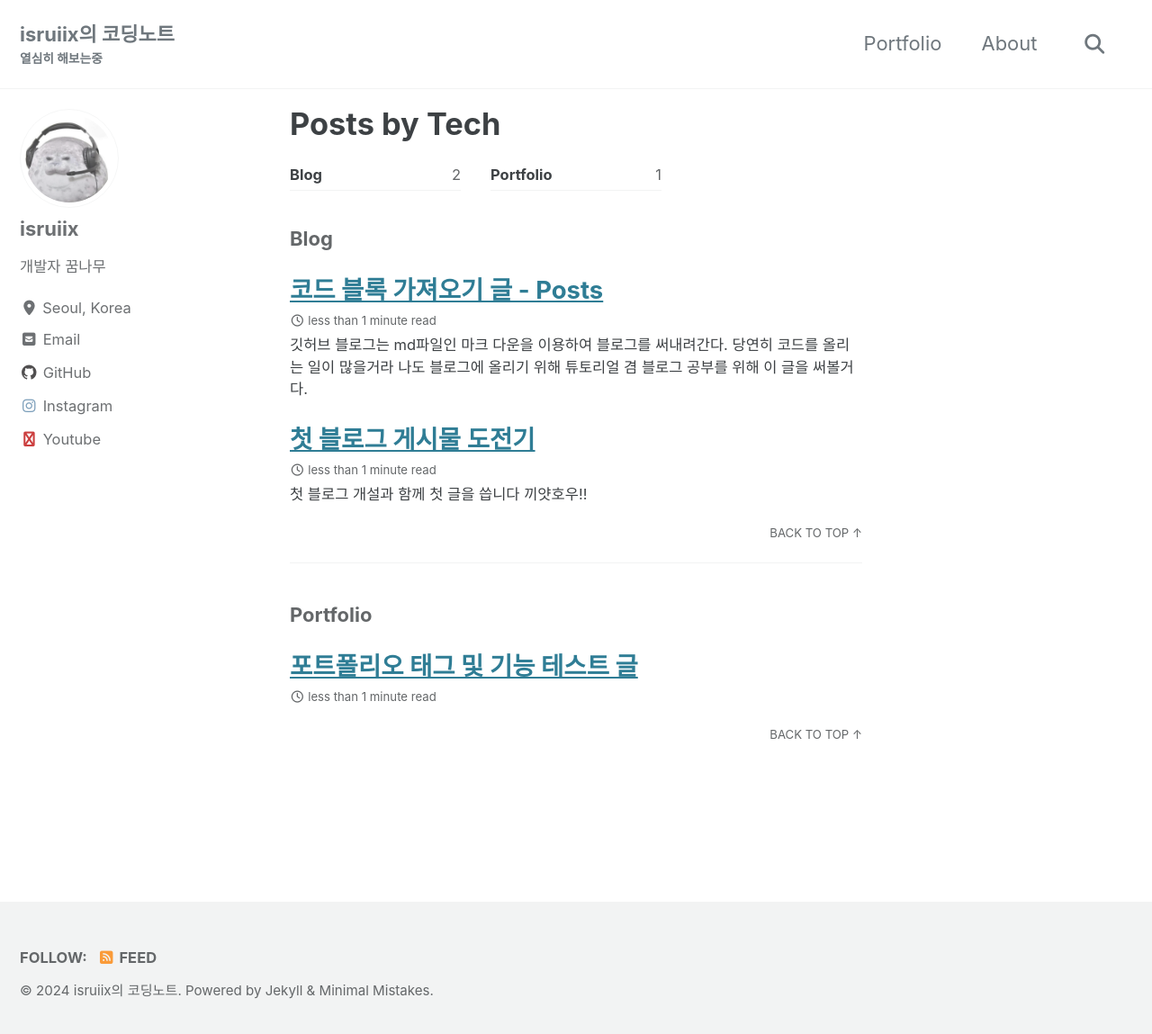
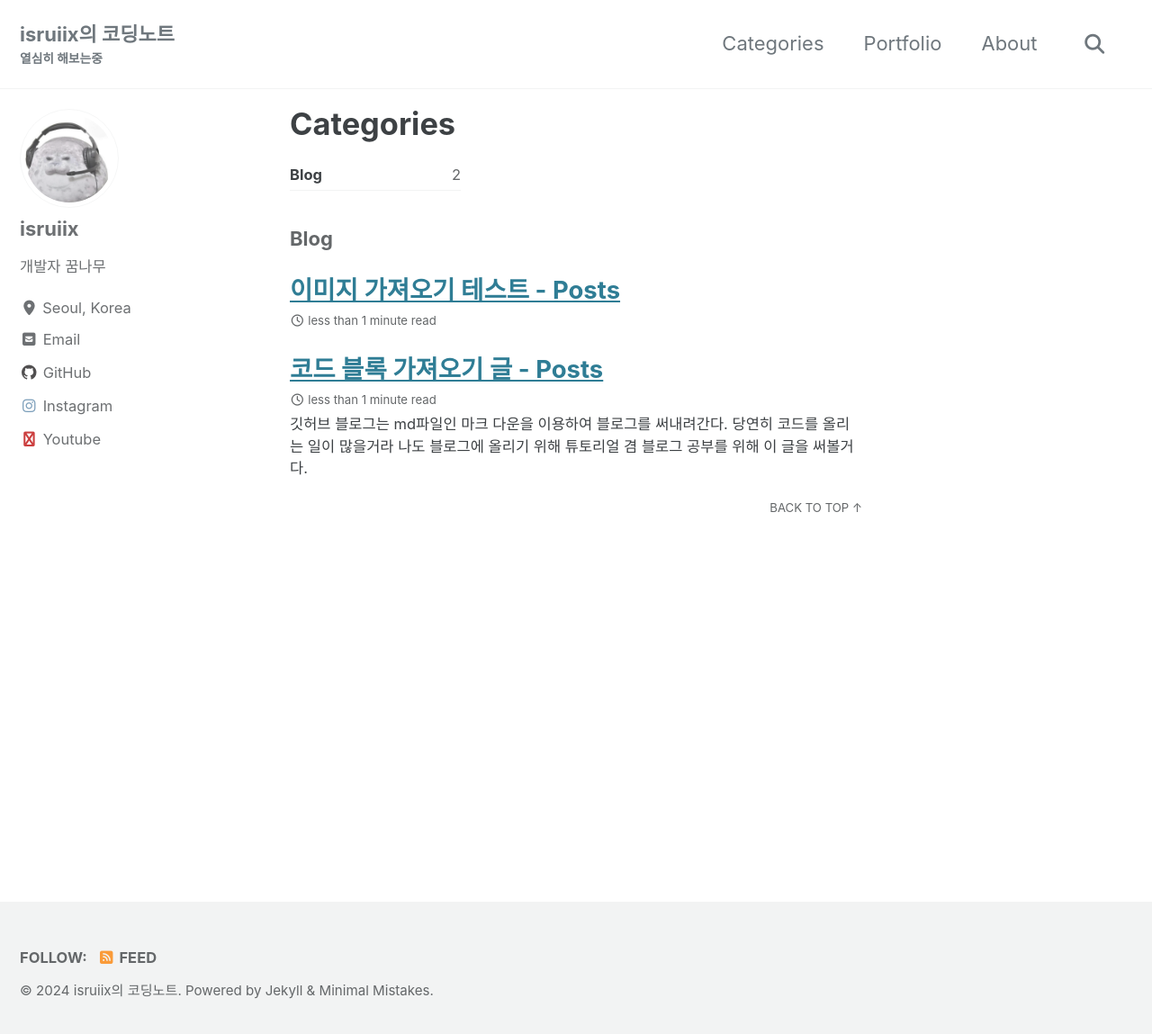
Before and after one commit to isruiix/isruiix.github.io, a Jekyll site: the page built from _pages/category_archive.md, in a window 1280 px wide and 1157 px high. Shown: the top 1149 px of the window at 90% size. Built offline with Jekyll 4.4.1, drawn with Linux system fonts in a browser that asks for light colours; cached includes are drawn as plain includes; some web fonts are replaced.

Commit message:
카테고리

```diff
--- a/_pages/category_archive.md
+++ b/_pages/category_archive.md
@@ -1,6 +1,6 @@
 ---
-title: "Posts by Tech"
+title: "Categories"
 layout: categories
-permalink: /tech/
+permalink: /categories/
 author_profile: true
 ---
--- a/_posts/2024-10-28-first-blog.md
+++ /dev/null
@@ -1,17 +0,0 @@
----
-layout: post
-title: 첫 블로그 게시물 도전기
-categories:
-    - Blog
-author: Isruiix
-tags:
-- 시작이다
-- 블로그
-
-date: 2024-10-28 13:29 +0900
----
-첫 블로그 개설과 함께 첫 글을 씁니다 **끼얏호우!!**
-
-링크 연결 연습을 위한 SNS링크를 남기겠습니다 [Instagram](https://www.instagram.com/hc05.jpg), [YT](https://www.youtube.com/@OFFICIALKR001YT).
-
-아마 여러가지 기능을 탐구하고 프로젝트 참여하면서 글을 써갈 듯 합니다
--- a/_posts/2024-10-29-portfolio-tag-test.md
+++ b/_posts/2024-10-29-portfolio-tag-test.md
@@ -1,13 +1,9 @@
 ---
-layout: post
-title: 포트폴리오 태그 및 기능 테스트 글
+title: 이미지 가져오기 테스트 - Posts
+toc: true
 categories:
-    - Portfolio
-author: Isruiix
-tags:
-- 시작이다
-- portfolio
-
-date: 2024-10-29 12:47 +0900
+    - Blog
+tags: 시작이다
+date: 2024-10-29 21:26 +0900
 ---
 ![반가워요](https://img1.daumcdn.net/thumb/R1280x0/?scode=mtistory2&fname=https%3A%2F%2Fblog.kakaocdn.net%2Fdn%2FDvKoj%2Fbtr7funYCiL%2F9KFP9nqM19WrgLlOOQV5F0%2Fimg.jpg)
```
Also changed, not shown: _data/navigation.yml (+6 -4 lines).
